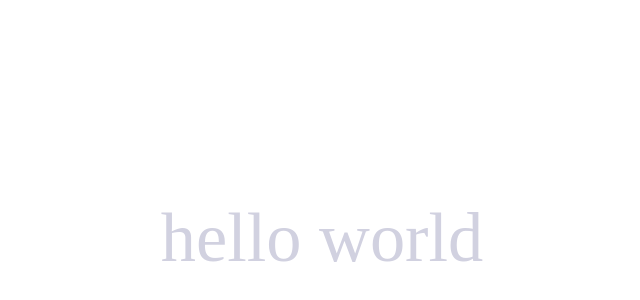
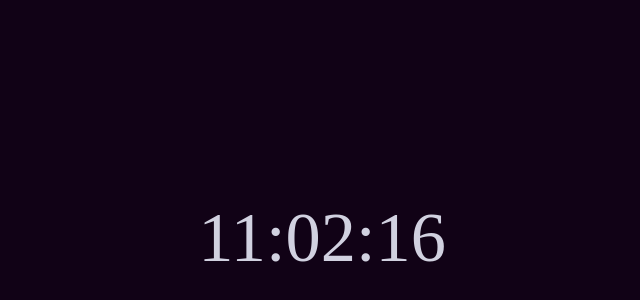
Before and after one commit to CsAM-bit/color-clock, a plain HTML site: page index.html in a window 1280 px wide. Shown: the part 168-468 px from the top of the page, without its empty margins (318-958 px from the left). Drawn offline with Linux system fonts and the light colour scheme.

Commit message:
Update index.html

```diff
--- a/index.html
+++ b/index.html
@@ -5,10 +5,10 @@
     <title>color clock</title>
     <link href="https://fonts.googleapis.com/css?family=Roboto:100,300&display=swap" rel="stylesheet">
     <link rel="stylesheet" type="text/css" href="stylesheet.css" media="screen" />
-</head>
+   </head>
 
 <body>
     <div id="clock">hello world</div>
+     <script src="colorclock.js"></script>
 </body>
-
 </html>
```
